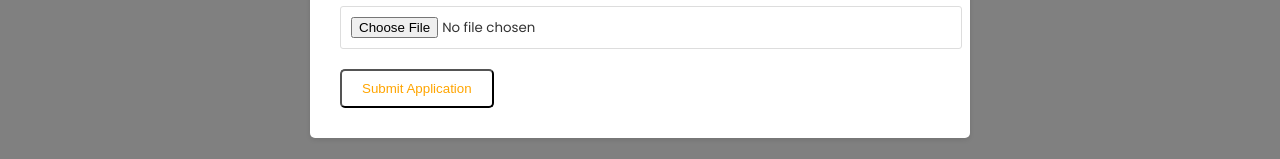
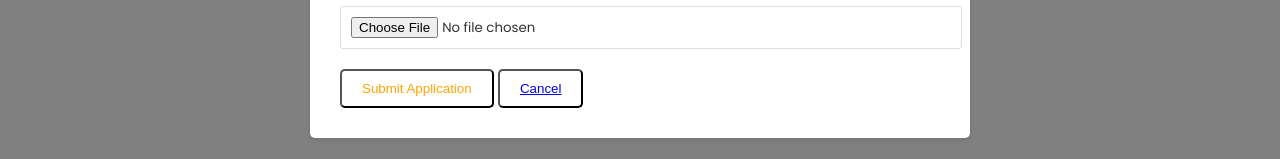
Before and after one commit to Saijaiketan/JOBPORTAL, a plain HTML site: page apply.html in a window 1280 px wide. Shown: the part 348-507 px from the top of the page. Drawn offline with Linux system fonts and the light colour scheme.

Commit message:
Add files via upload

```diff
--- a/apply.html
+++ b/apply.html
@@ -39,6 +39,7 @@
                 </div>
 
                 <button type="submit" class="btn btn-primary">Submit Application</button>
+                <button type="submit" class="btn btn-primary"><a href="index.html" class="home">Cancel</a></button>
             </form>
         </section>
     </main>
```
